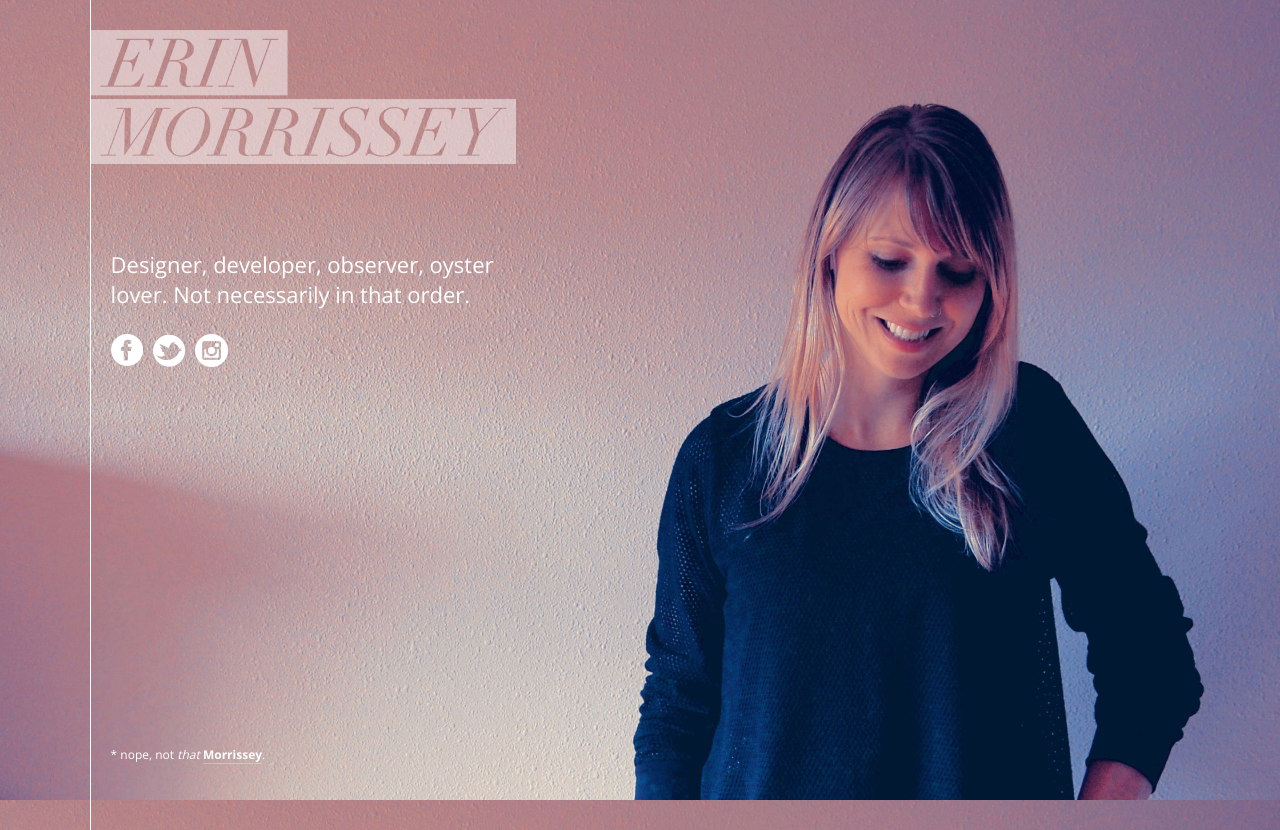
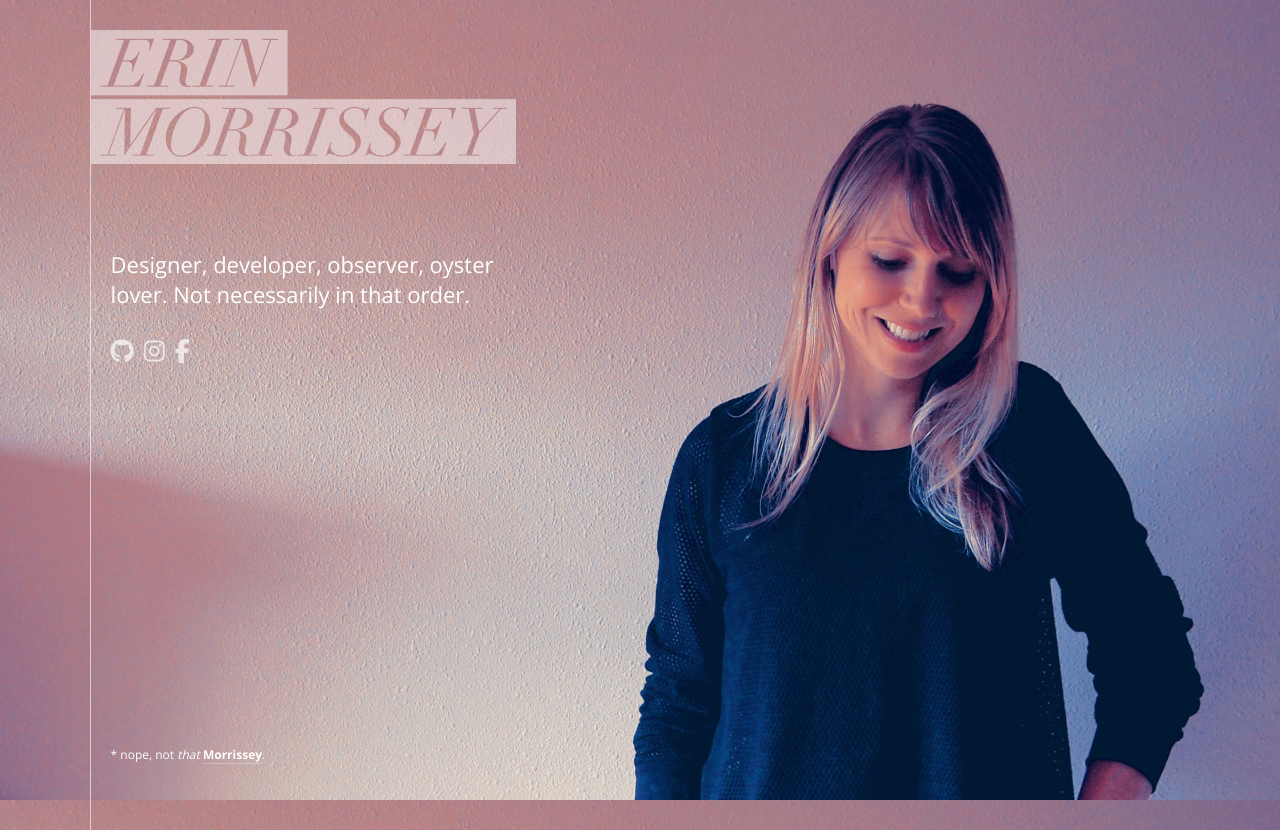
Before and after one commit to erinmorrissey/erinmorrissey.github.io, a plain HTML site: page index.html in a window 1280 px wide. Drawn offline with nearby package versions, Linux system fonts and the light colour scheme.

Commit message:
Swap out social icon .pngs for Font Awesome

```diff
--- a/index.html
+++ b/index.html
@@ -11,20 +11,19 @@
     <!-- Viewport meta tag -->
     <meta name="viewport" content="width=device-width, initial-scale=1">
     <link href='http://fonts.googleapis.com/css?family=Open+Sans:400,700' rel='stylesheet' type='text/css'>
+    <script src="https://use.fontawesome.com/bb456f059b.js"></script>
 
     <style>
       * {padding: 0; margin: 0;}
       html {height:100%;}
       body {background-image:url(images/bkgnd.jpg);background-position:center center;background-repeat:no-repeat;background-attachment:fixed;background-size:cover;background-color:#333333;height:100%;font-family: 'Open Sans', sans-serif;}
-      #container {height:100%;margin:0 0 0 7%;border-left:1px solid #FFF;padding:30px 0 0 20px;}
+      #container {height:100%;margin:0 0 0 7%;border-left:1px solid rgba(255,255,255,0.6);padding:30px 0 0 20px;}
       img#logo {width:300px;margin-bottom:40px;position:relative;left:-20px;opacity: 0.5;}
       h2 {color:#fff;font-size:22px;line-height:30px;font-weight:400;-webkit-font-smoothing:antialiased;}
       #social {margin:25px 0 50px 0;}
-      #social li {float:left;list-style-type:none;}
-      #social li a {display:block;width:35px;height:35px;text-indent:-9999px;border:none;margin:0 7px 0 0;}
-      #social li#facebook a {background:url(images/icon_facebook.png) no-repeat;}
-      #social li#twitter a {background:url(images/icon_twitter.png) no-repeat;}
-      #social li#instagram a {background:url(images/icon_instagram.png) no-repeat;}
+      #social li {float:left;list-style-type:none;margin-right:10px;}
+      #social li a {font-size:24px;border:none;color:rgba(255,255,255,0.7);}
+      #social li a:hover {color: #713752;}
       p {color: #fff;font-size:20px;line-height: 30px;-webkit-font-smoothing: antialiased;}
       a {color: #fff;font-weight:bold;text-decoration:none;border-bottom:1px solid rgba(255,255,255,0.3);}
       a:hover {color: #713752;border-bottom:1px solid rgba(255,255,255,1);}
@@ -62,9 +61,9 @@
       <h2>Designer, developer, observer, oyster lover. Not necessarily in that order.</h2>
 
       <ul id="social">
-        <li id="facebook"><a href="http://www.facebook.com/notthatmorrissey">Facebook</a></li>
-        <li id="twitter"><a href="http://www.twitter.com/erinmorrissey">Twitter</a></li>
-        <li id="instagram"><a href="http://www.instagram.com/notthatmorrissey">Instagram</a></li>
+        <li><a href="https://github.com/erinmorrissey"><i class="fa fa-github"></i></a></li>
+        <li><a href="http://www.instagram.com/notthatmorrissey"><i class="fa fa-instagram"></i></a></li>
+        <li><a href="http://www.facebook.com/notthatmorrissey"><i class="fa fa-facebook"></i></a></li>
       </ul>
 
       <div id="footer">
```
Also changed, not shown: images/icon_facebook.png (deleted), images/icon_googleplus.png (deleted), images/icon_instagram.png (deleted), images/icon_linkedin.png (deleted), images/icon_pinterest.png (deleted), images/icon_twitter.png (deleted).
